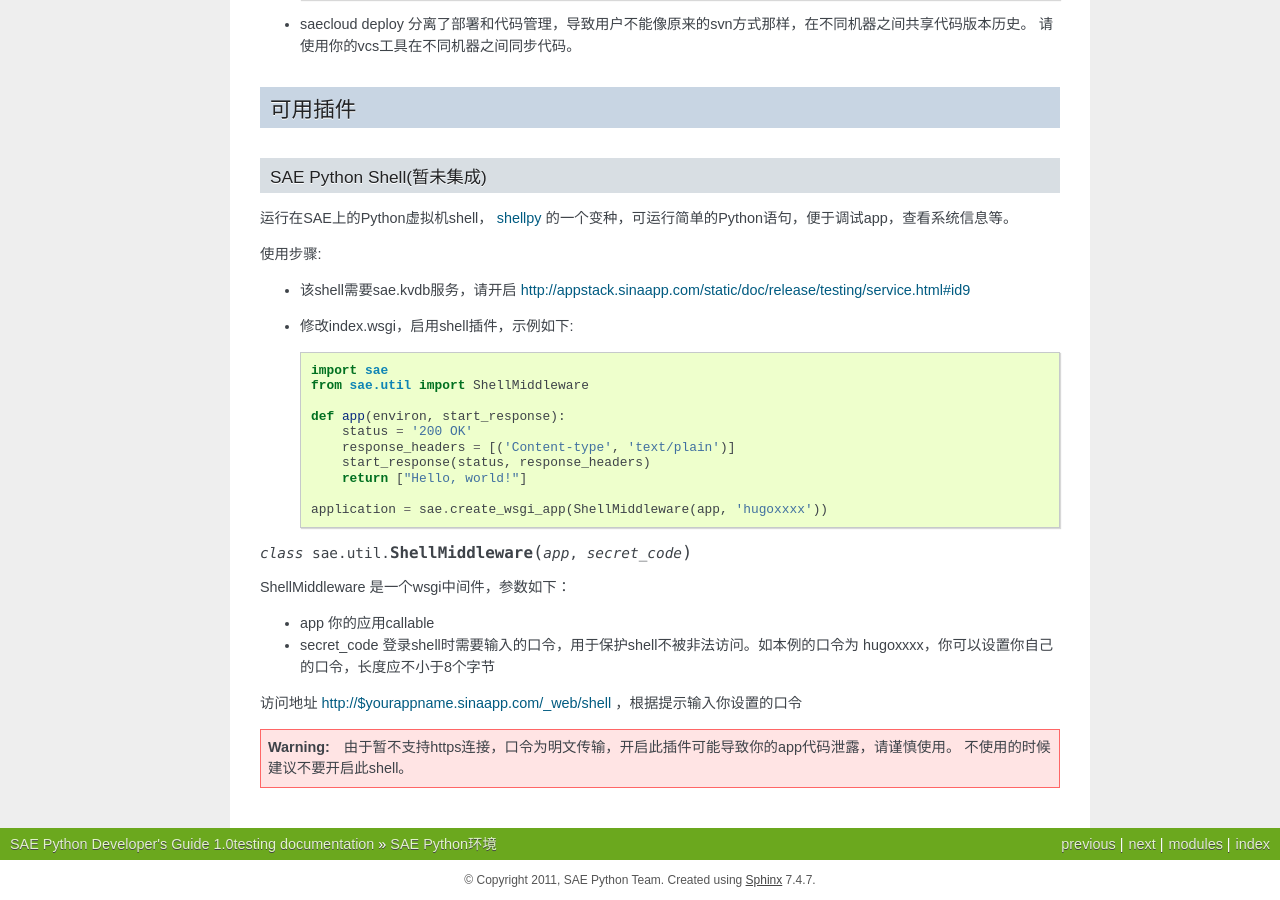
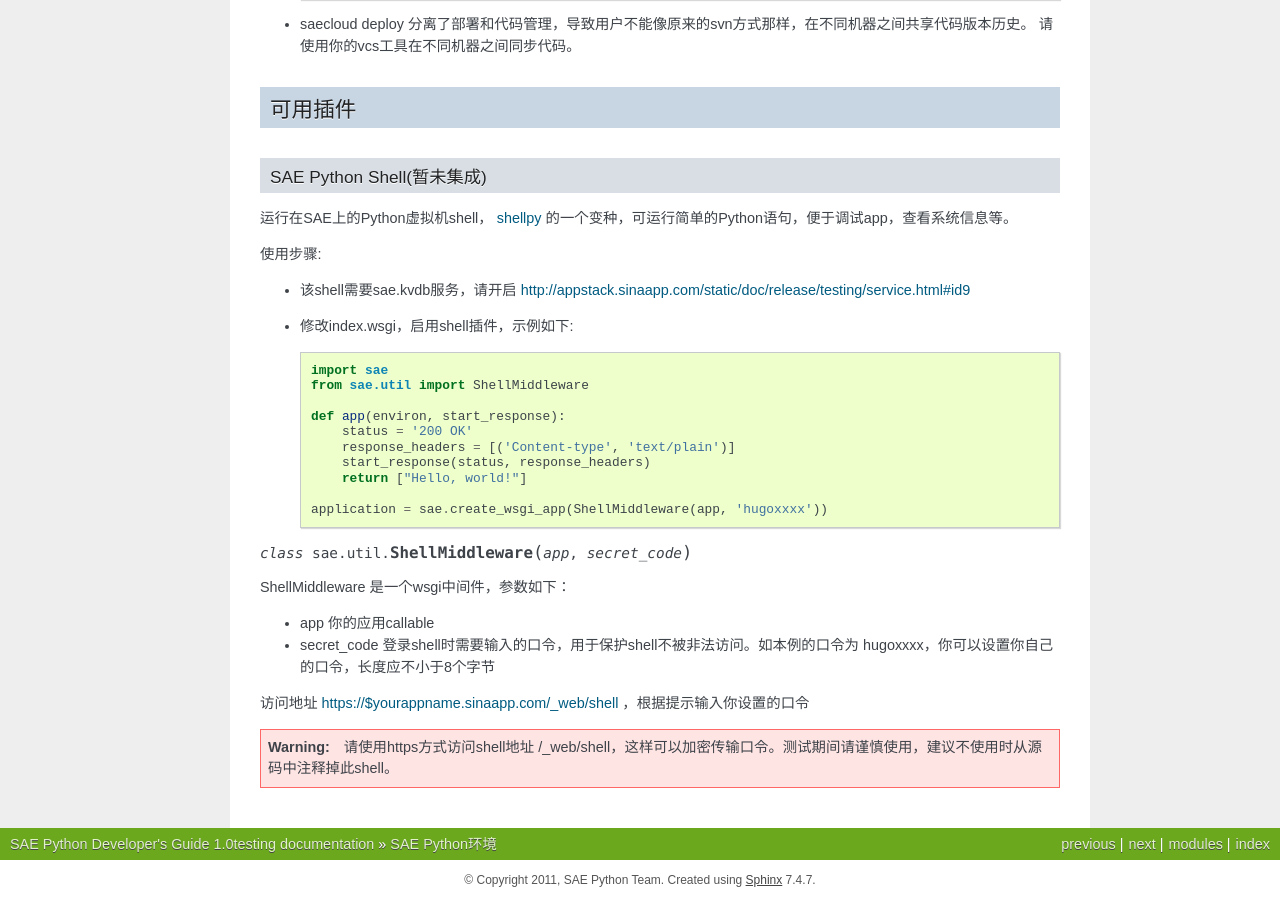
Before and after one commit to sinacloud/sae-python-dev-guide, a Sphinx documentation site: the page built from docs/runtime.rst, in a window 1280 px wide and 900 px high, scrolled down 11383 px. Built offline with Sphinx 7.4.7, drawn with Linux system fonts in a browser that asks for light colours.

Commit message:
Use https to access sae python shell

```diff
--- a/docs/runtime.rst
+++ b/docs/runtime.rst
@@ -691,8 +691,8 @@
 
 - secret_code 登录shell时需要输入的口令，用于保护shell不被非法访问。如本例的口令为 hugoxxxx，你可以设置你自己的口令，长度应不小于8个字节
 
-访问地址 http://$yourappname.sinaapp.com/_web/shell ，根据提示输入你设置的口令
+访问地址 https://$yourappname.sinaapp.com/_web/shell ，根据提示输入你设置的口令
 
 ..  warning::
 
-    由于暂不支持https连接，口令为明文传输，开启此插件可能导致你的app代码泄露，请谨慎使用。 不使用的时候建议不要开启此shell。
+    请使用https方式访问shell地址 /_web/shell，这样可以加密传输口令。测试期间请谨慎使用，建议不使用时从源码中注释掉此shell。
```
